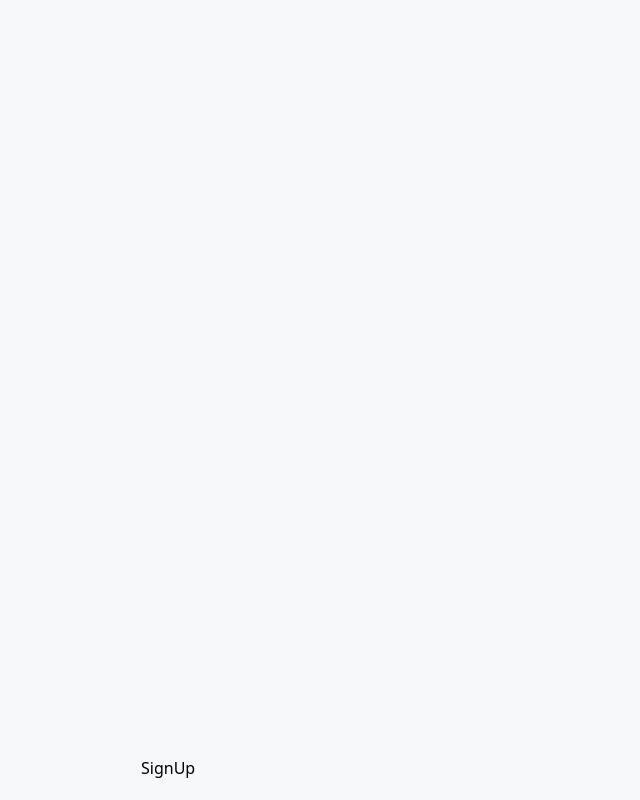
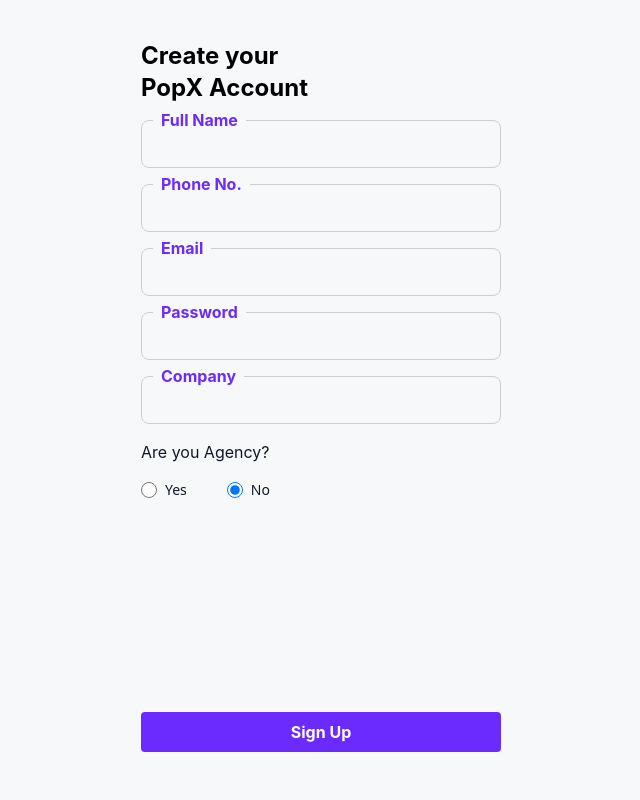
Before and after one commit to DeepakTayde/popx, a React (Vite) app: page /signup in a window 1280 px wide. Shown: the whole page, without its empty margins (319-959 px from the left). Built offline with nearby package versions, Linux system fonts and the light colour scheme.

Commit message:
Sign up form and signup page implemented

```diff
--- a/src/index.css
+++ b/src/index.css
@@ -6,7 +6,7 @@
   --color-primary: #6b2bff;
   --color-secondary: #CEBAFB;
   --color-muted: #8b95a0;
-  --color-input-border: #e0e0e0;
+  --color-input-border: #CDCDCD;
   --shadow-card-subtle: 0px 1px 3px rgba(163, 177, 173, 0.1), 0px 1px 2px rgba(163, 177, 173, 0.06);
   --font-Inter: 'Inter', sans-serif;
 }
--- a/src/pages/SignUp.jsx
+++ b/src/pages/SignUp.jsx
@@ -1,9 +1,197 @@
-import React from 'react'
+import React, { useState } from "react";
+import { Form } from "react-router-dom";
 
 const SignUp = () => {
+  const [formData, setFormData] = useState({
+    fullName: "",
+    phone: "",
+    email: "",
+    password: "",
+    company: "",
+    agency: "no",
+  });
+
+  const handleChange = (e) => {
+    const { name, value } = e.target;
+    setFormData((prevData) => ({
+      ...prevData,
+      [name]: value,
+    }));
+  };
+
+  const handleSubmit = (e) => {
+    e.preventDefault();
+    console.log("Form Data Submitted:", formData);
+    // Here you can add further submission logic, like sending data to a server
+  };
+
   return (
-    <div>SignUp</div>
-  )
-}
+    <form className="h-full pb-5 pt-5" action="" onSubmit={handleSubmit}>
+      <div className="h-full flex flex-col justify-between gap-2 pb-2">
+        <div className="text-left flex flex-col">
+          <h1 className="text-2xl font-Inter font-bold ">Create your</h1>
+          <h1 className="text-2xl font-Inter font-bold ">PopX Account</h1>
 
-export default SignUp
+          <div className="mt-4 flex flex-col gap-4">
+            <div className="relative">
+              <input
+                id="fullName"
+                name="fullName"
+                type="text"
+                value={formData.fullName}
+                onChange={handleChange}
+                placeholder=" "
+                className="peer block w-full font-Inter font-medium  appearance-none rounded-lg border border-input-border bg-transparent px-3 pb-2.5 pt-4 text-sm text-gray-900 focus:outline-none focus:ring-0 "
+                aria-label="Name"
+                required
+              />
+              <label
+                htmlFor="name"
+                className="absolute left-3 z-10 bg-global-bg px-2  font-Inter font-bold  text-primary
+                     top-0 peer-placeholder-shown:-translate-y-1/2 peer-placeholder-shown:scale-100
+                      "
+              >
+                Full Name
+              </label>
+            </div>
+            <div className="relative">
+              <input
+                onChange={handleChange}
+                id="phone"
+                name="phone"
+                type="number"
+                value={formData.phone}
+                // onChange={}
+                placeholder=" "
+                className="peer block w-full font-Inter font-medium  appearance-none rounded-lg border border-input-border bg-transparent px-3 pb-2.5 pt-4 text-sm text-gray-900 focus:outline-none focus:ring-0 "
+                aria-label="Phone"
+                required
+              />
+              <label
+                htmlFor="phone"
+                className="absolute left-3 z-10 bg-global-bg px-2 transform font-Inter font-bold  text-primary duration-200
+                     top-0 peer-placeholder-shown:-translate-y-1/2 peer-placeholder-shown:scale-100
+                      "
+              >
+                Phone No.
+              </label>
+            </div>
+            <div className="relative">
+              <input
+                id="email"
+                onChange={handleChange}
+                name="email"
+                type="email"
+                value={formData.email}
+                // onChange={}
+                placeholder=" "
+                className="peer block w-full font-Inter font-medium  appearance-none rounded-lg border border-input-border bg-transparent px-3 pb-2.5 pt-4 text-sm text-gray-900 focus:outline-none focus:ring-0 "
+                aria-label="Email"
+                required
+              />
+              <label
+                htmlFor="email"
+                className="absolute left-3 z-10 bg-global-bg px-2 transform font-Inter font-bold  text-primary duration-200
+                     top-0 peer-placeholder-shown:-translate-y-1/2 peer-placeholder-shown:scale-100
+                      "
+              >
+                Email
+              </label>
+            </div>
+            <div className="relative">
+              <input
+                onChange={handleChange}
+                id="password"
+                name="password"
+                type="password"
+                value={formData.password}
+                // onChange={}
+                placeholder=" "
+                className="peer block w-full font-Inter font-medium  appearance-none rounded-lg border border-input-border bg-transparent px-3 pb-2.5 pt-4 text-sm text-gray-900 focus:outline-none focus:ring-0 "
+                aria-label="Password"
+                required
+              />
+              <label
+                htmlFor="password"
+                className="absolute left-3 z-10 bg-global-bg px-2 transform font-Inter font-bold  text-primary duration-200
+                     top-0 peer-placeholder-shown:-translate-y-1/2 peer-placeholder-shown:scale-100
+                      "
+              >
+                Password
+              </label>
+            </div>
+            <div className="relative">
+              <input
+                onChange={handleChange}
+                id="company"
+                name="company"
+                type="text"
+                value={formData.company}
+                // onChange={}
+                placeholder=" "
+                className="peer block w-full font-Inter font-medium  appearance-none rounded-lg border border-input-border bg-transparent px-3 pb-2.5 pt-4 text-sm text-gray-900 focus:outline-none focus:ring-0 "
+                aria-label="Company"
+                required
+              />
+              <label
+                htmlFor="company"
+                className="absolute left-3 z-10 bg-global-bg px-2 transform font-Inter font-bold  text-primary duration-200
+                     top-0 peer-placeholder-shown:-translate-y-1/2 peer-placeholder-shown:scale-100
+                      "
+              >
+                Company
+              </label>
+            </div>
+            <h4 className="font-Inter text-gray-900">Are you Agency?</h4>
+            <div className="flex gap-6">
+              <div className="flex items-center me-4">
+                <input
+                  onChange={handleChange}
+                  id="agency-yes"
+                  type="radio"
+                  value="yes"
+                  name="agency"
+                  checked={formData.agency === "yes"}
+                  className="w-4 h-4 text-blue-600 outline-none bg-gray-100 border-gray-300 focus:ring-blue-500 dark:focus:ring-blue-600 dark:ring-offset-gray-800 focus:ring-2 dark:bg-gray-700 dark:border-gray-600 "
+                />
+                <label
+                  htmlFor="agency-yes"
+                  className="ms-2 text-sm font-medium text-gray-900 dark:text-gray-900"
+                >
+                  Yes
+                </label>
+              </div>
+              <div className="flex items-center me-4">
+                <input
+                  onChange={handleChange}
+                  id="agency-no"
+                  type="radio"
+                  value="no"
+                  name="agency"
+                  checked={formData.agency === "no"}
+                  className="w-4 h-4 text-blue-600 bg-gray-100 outline-none border-gray-300 focus:ring-blue-500 dark:focus:ring-blue-600 dark:ring-offset-gray-800 focus:ring-2 dark:bg-gray-700 dark:border-gray-600"
+                />
+                <label
+                  htmlFor="agency-no"
+                  className="ms-2 text-sm font-medium text-gray-900 dark:text-gray-900"
+                >
+                  No
+                </label>
+              </div>
+            </div>
+          </div>
+        </div>
+        <div className="flex flex-col gap-4">
+          <button
+            type="submit"
+            className="w-full bg-primary text-white py-2 rounded font-bold font-Inter cursor-pointer "
+          >
+            Sign Up
+          </button>
+        </div>
+      </div>
+    </form>
+  );
+};
+
+export default SignUp;
```
